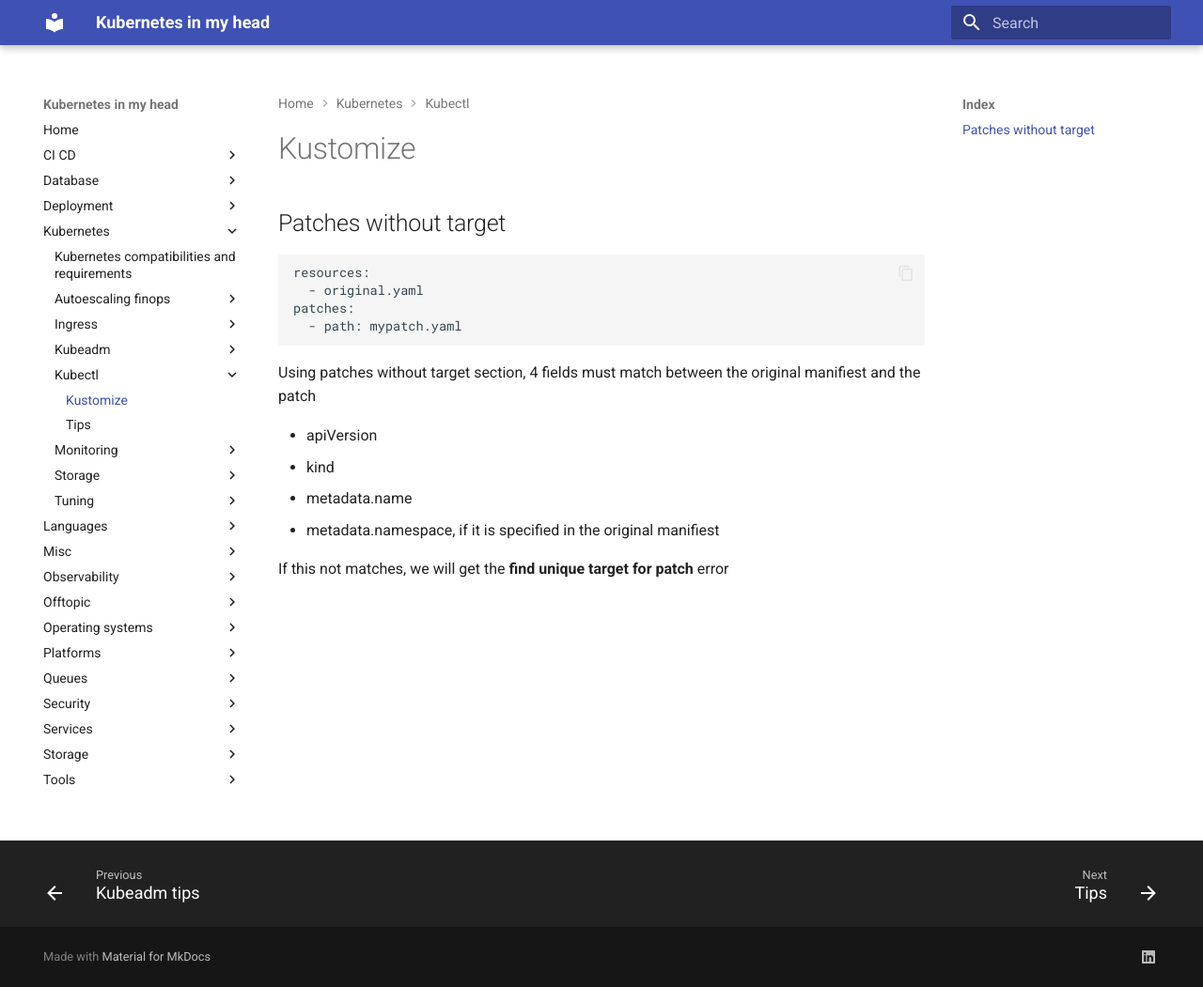
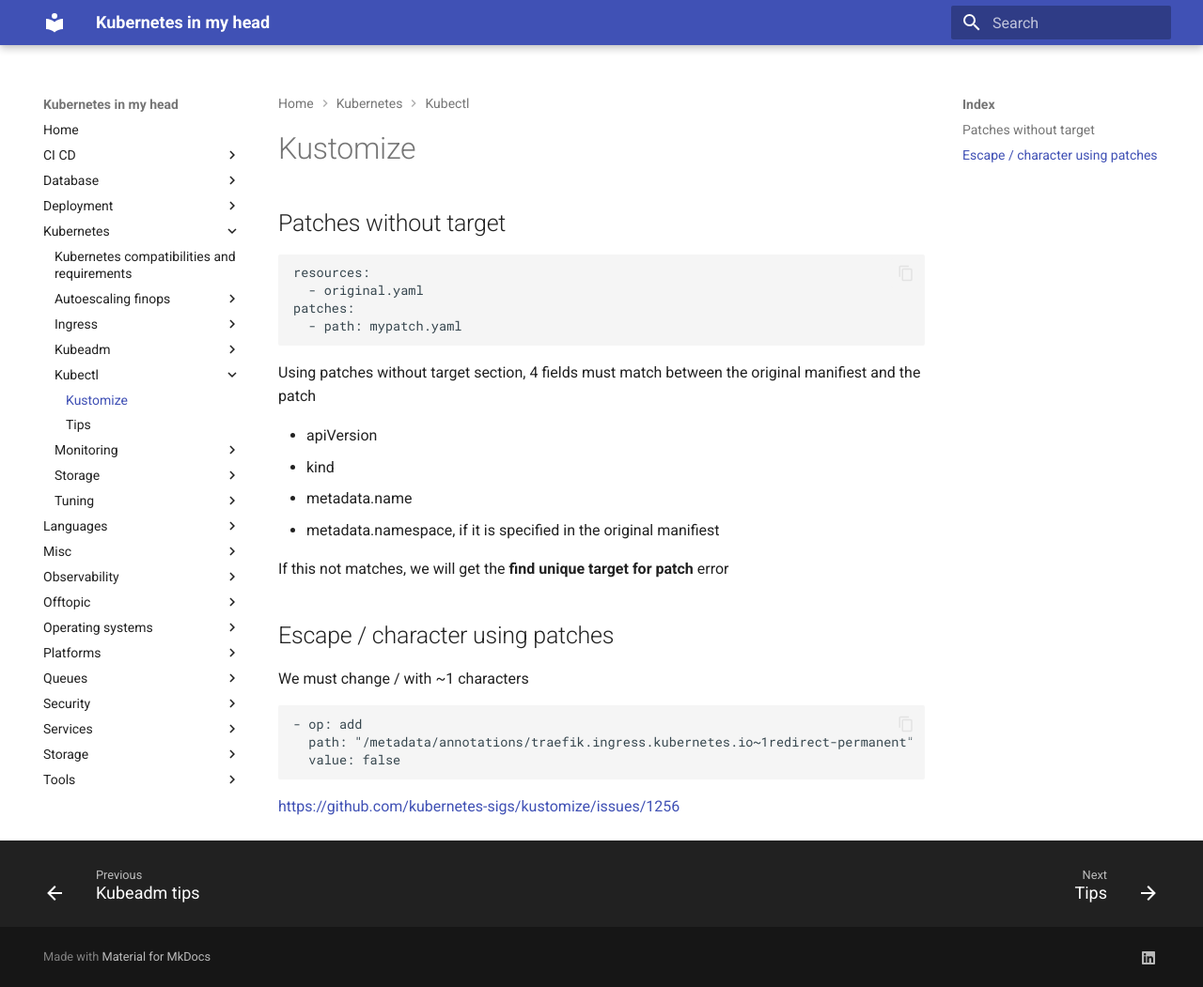
Before and after one commit to jorgelon/kubernetesinmyhead.net, an MkDocs documentation site: the page built from docs/kubernetes/kubectl/kustomize.md, in a window 1280 px wide and 1051 px high. Shown: the whole window at 94% size. Built offline with MkDocs 1.6.1 and Material for MkDocs 9.7.7, drawn with Linux system fonts in a browser that asks for light colours.

Commit message:
add escape /

````diff
--- a/docs/kubernetes/kubectl/kustomize.md
+++ b/docs/kubernetes/kubectl/kustomize.md
@@ -17,3 +17,14 @@ Using patches without target section, 4 fields must match between the original m
 - metadata.namespace, if it is specified in the original manifiest
 
 If this not matches, we will get the **find unique target for patch** error
+
+## Escape / character using patches
+
+We must change / with ~1 characters
+
+```yaml
+- op: add
+  path: "/metadata/annotations/traefik.ingress.kubernetes.io~1redirect-permanent"
+  value: false
+```
+<https://github.com/kubernetes-sigs/kustomize/issues/1256>
````
